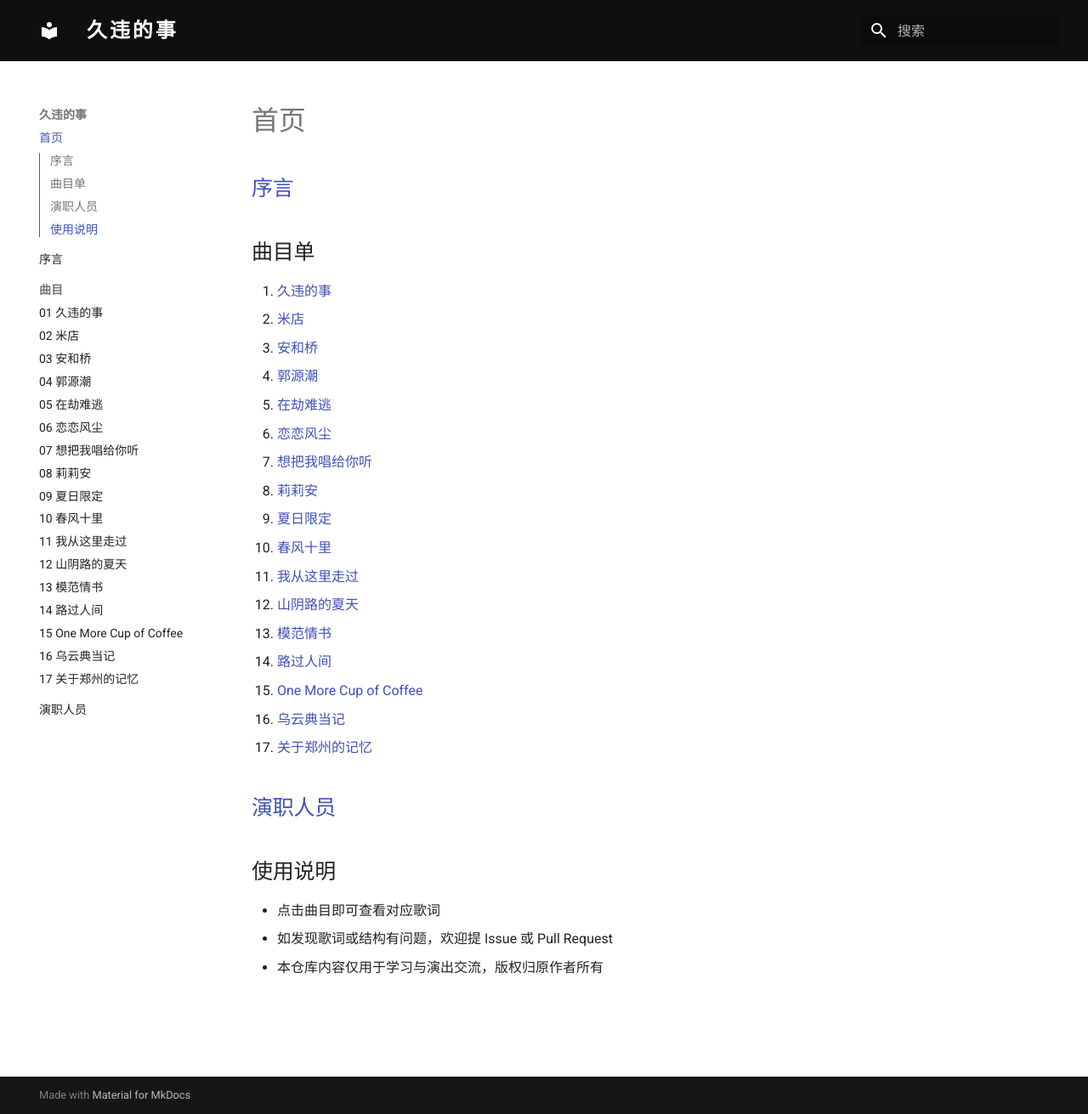
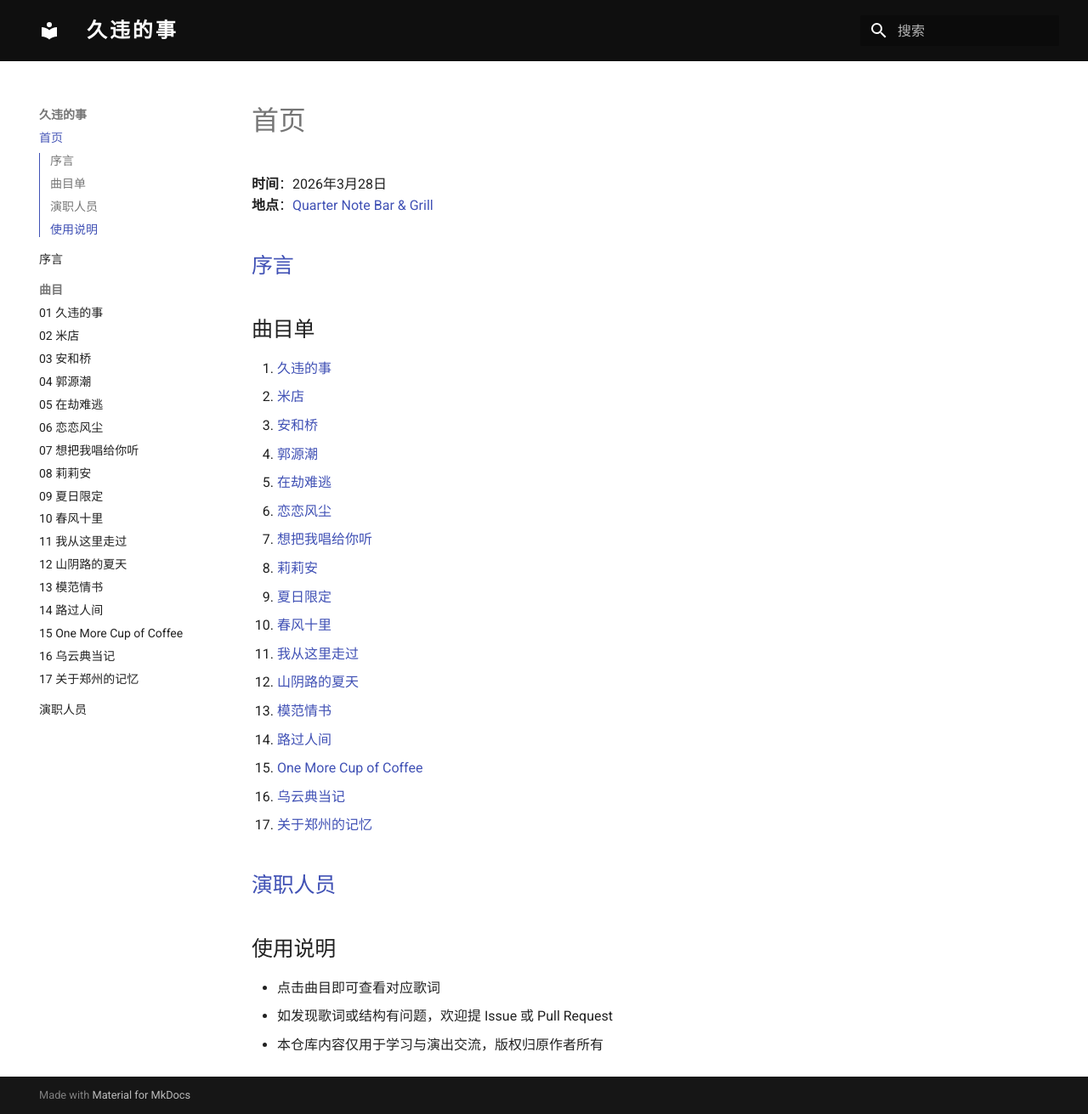
Before and after one commit to stubbornleaf/jiuweideshi-songbook, an MkDocs documentation site: the page built from docs/index.md, in a window 1280 px wide and 1311 px high. Shown: the whole window at 85% size. Built offline with MkDocs 1.6.1 and Material for MkDocs 9.7.7, drawn with Linux system fonts in a browser that asks for light colours.

Commit message:
Update index.md

```diff
--- a/docs/index.md
+++ b/docs/index.md
@@ -1,3 +1,6 @@
+**时间**：2026年3月28日
+**地点**：[Quarter Note Bar & Grill](https://maps.app.goo.gl/ZQGtK9dWQA1ryPPd9)
+
 ## [序言](prologue.md)
 
 ## 曲目单
```
